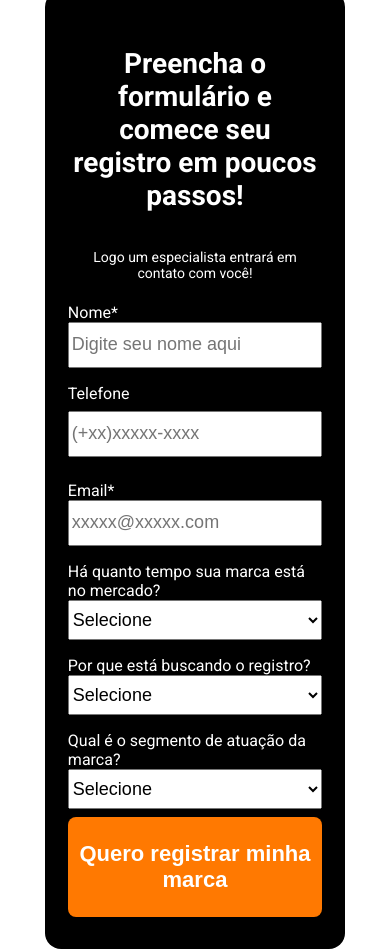
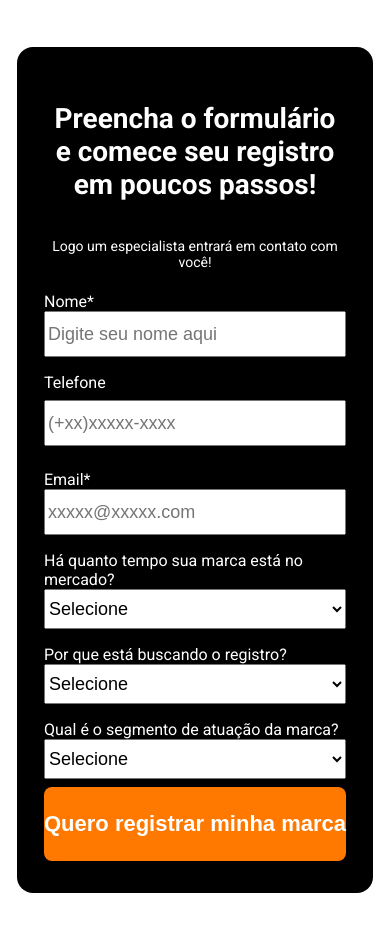
Before and after one commit to nioritos/interprise-form, a plain HTML site: page index.html in a window 390 px wide. After the commit the page ends 893 px from the top, so only its background shows below. Drawn offline with Linux system fonts and the light colour scheme.

Commit message:
update css2

```diff
--- a/style.css
+++ b/style.css
@@ -89,6 +89,6 @@ form button {
   @media (max-width: 720px) {
     .form{
         transition: 0.5s;
-        max-width: 80%;}
+        max-width: 95%;}
 
   }
```
